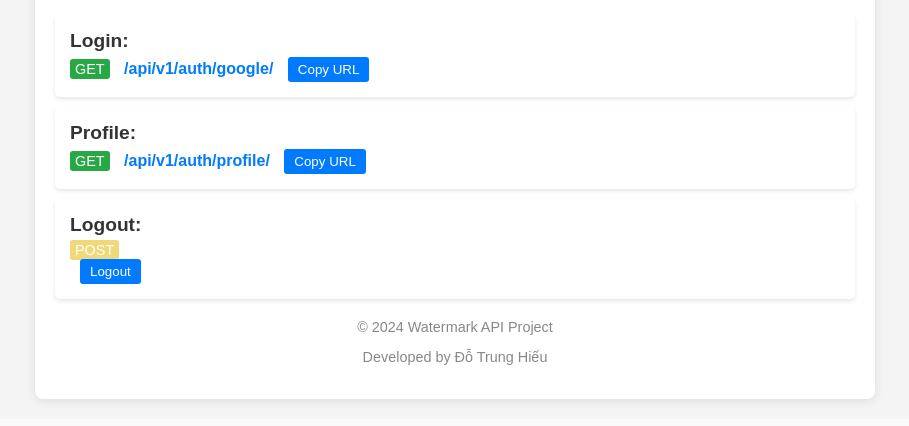
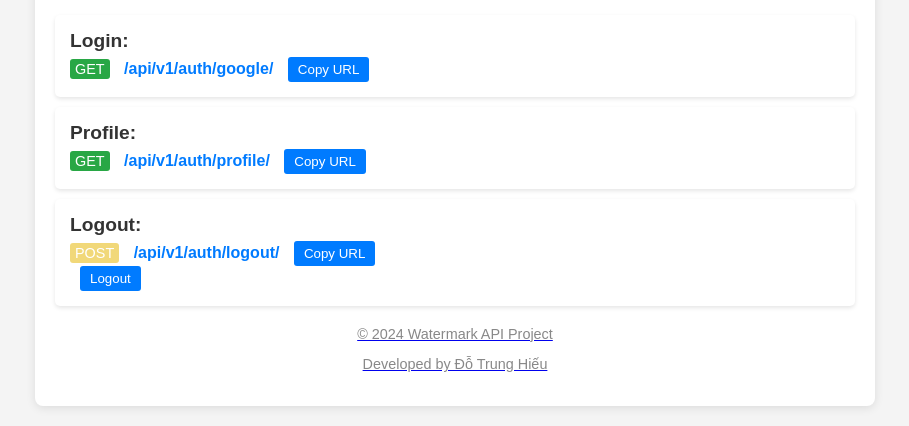
Before and after one commit to chisu15/watermark-app, a Django app: template api/templates/api_overview.html in a window 1280 px wide. Shown: the part 765-1191 px from the top of the page, without its empty margins (185-1094 px from the left). Before the commit the page ends 1169 px from the top, so only its background shows below. Run offline with Django 5.2, Linux system fonts and the light colour scheme; the template is opened without the code that fills it, so the values that code supplies are empty.

Commit message:
Update api_overview 1.1

```diff
--- a/api/templates/api_overview.html
+++ b/api/templates/api_overview.html
@@ -155,6 +155,13 @@
                 <li>
                     <strong>Logout:</strong>
                     <span class="method method-post">POST</span>
+                    <a href="{% url 'logout' %}">
+                        {% url 'logout' %}
+                    <button
+                        onclick="copyToClipboard('{% url 'logout' %}')"
+                    >
+                        Copy URL
+                    </button>
                     <form action="{% url 'logout' %}" method="post">
                         {% csrf_token %}
                         <button type="submit">Logout</button>
```
